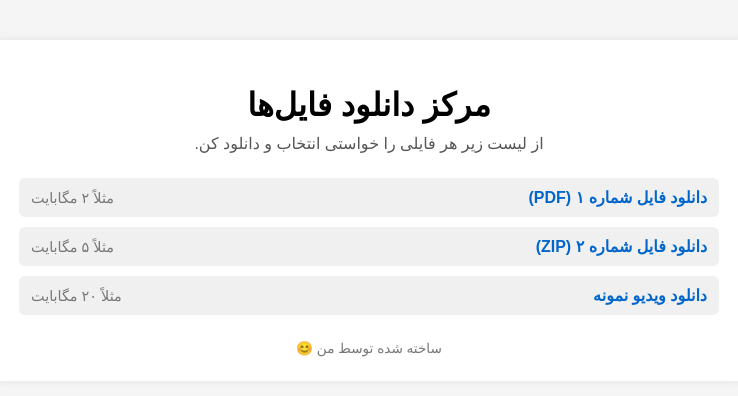
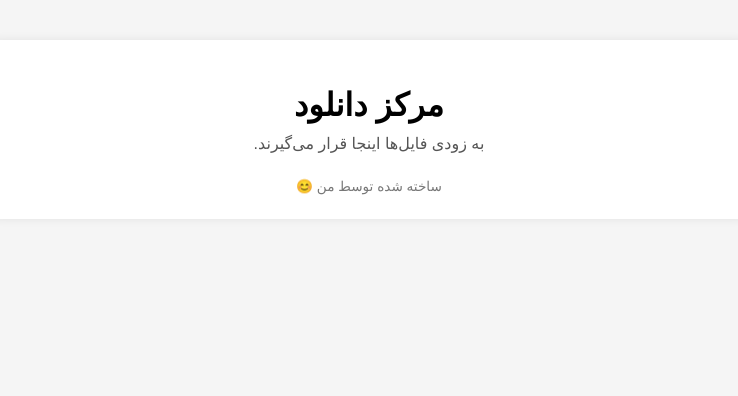
Before and after one commit to hosaen1387-oss/my-download-site, a plain HTML site: page index.html in a window 1280 px wide. Shown: the whole page, without its empty margins (271-1009 px from the left). Drawn offline with Linux system fonts and the light colour scheme.

Commit message:
Revise title and content for download center page
Updated the title and description of the download center page, and removed the file list section.

```diff
--- a/index.html
+++ b/index.html
@@ -2,7 +2,7 @@
 <html lang="fa" dir="rtl">
 <head>
     <meta charset="UTF-8">
-    <title>دانلود فایل‌ها</title>
+    <title>مرکز دانلود</title>
     <style>
         body {
             font-family: sans-serif;
@@ -28,28 +28,6 @@
             margin-top: 0;
             margin-bottom: 25px;
         }
-        ul.files {
-            list-style: none;
-            padding: 0;
-        }
-        ul.files li {
-            background: #f0f0f0;
-            margin-bottom: 10px;
-            padding: 10px 12px;
-            border-radius: 6px;
-            display: flex;
-            justify-content: space-between;
-            align-items: center;
-        }
-        ul.files li a {
-            text-decoration: none;
-            color: #0066cc;
-            font-weight: bold;
-        }
-        ul.files li span.size {
-            color: #777;
-            font-size: 0.9em;
-        }
         .footer {
             text-align: center;
             margin-top: 25px;
@@ -61,23 +39,8 @@
 <body>
 
 <div class="container">
-    <h1>مرکز دانلود فایل‌ها</h1>
-    <p class="desc">از لیست زیر هر فایلی را خواستی انتخاب و دانلود کن.</p>
-
-    <ul class="files">
-        <li>
-            <a href="files/file1.pdf" download>دانلود فایل شماره ۱ (PDF)</a>
-            <span class="size">مثلاً ۲ مگابایت</span>
-        </li>
-        <li>
-            <a href="files/file2.zip" download>دانلود فایل شماره ۲ (ZIP)</a>
-            <span class="size">مثلاً ۵ مگابایت</span>
-        </li>
-        <li>
-            <a href="files/file3.mp4" download>دانلود ویدیو نمونه</a>
-            <span class="size">مثلاً ۲۰ مگابایت</span>
-        </li>
-    </ul>
+    <h1>مرکز دانلود</h1>
+    <p class="desc">به زودی فایل‌ها اینجا قرار می‌گیرند.</p>
 
     <div class="footer">
         ساخته شده توسط من 😊
```
